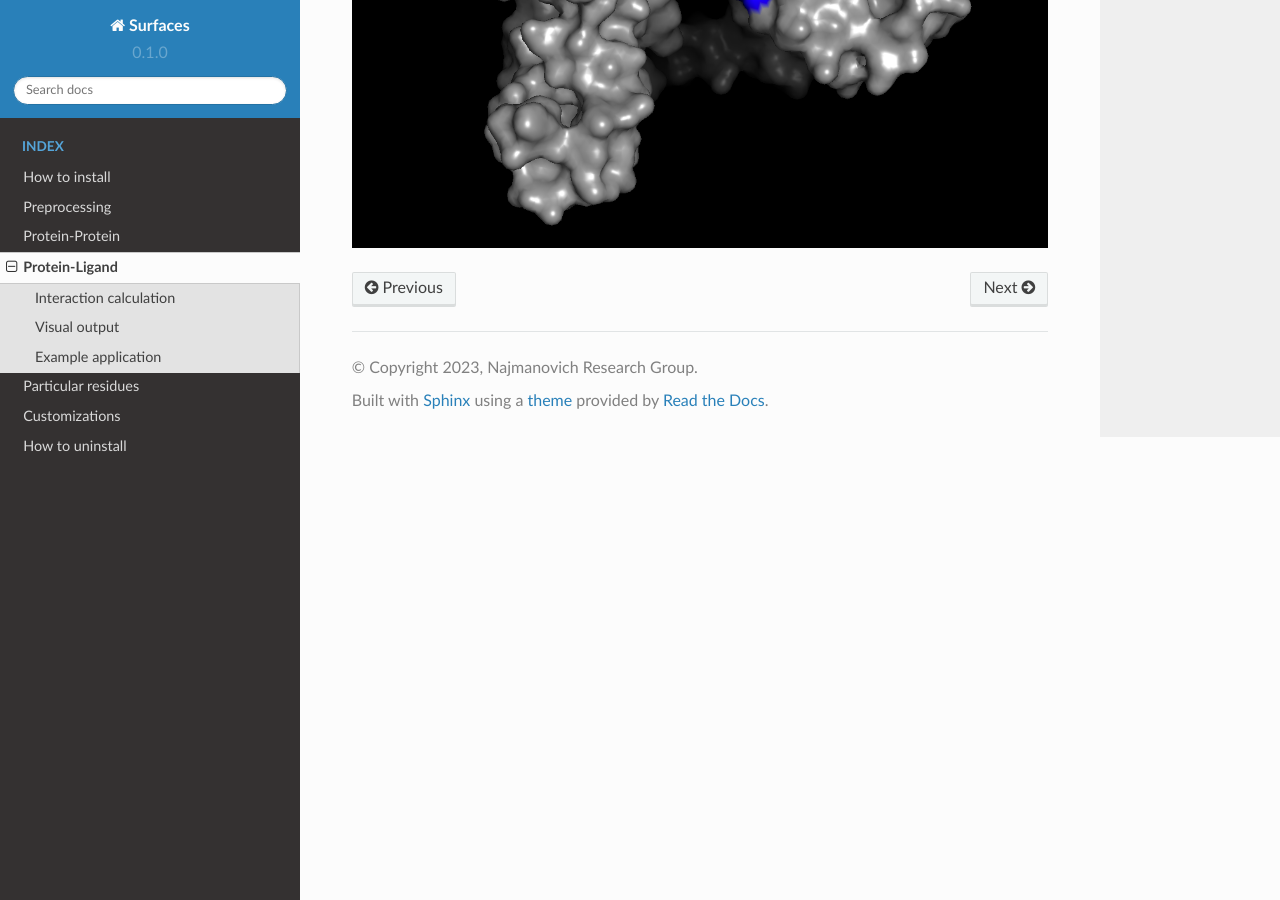
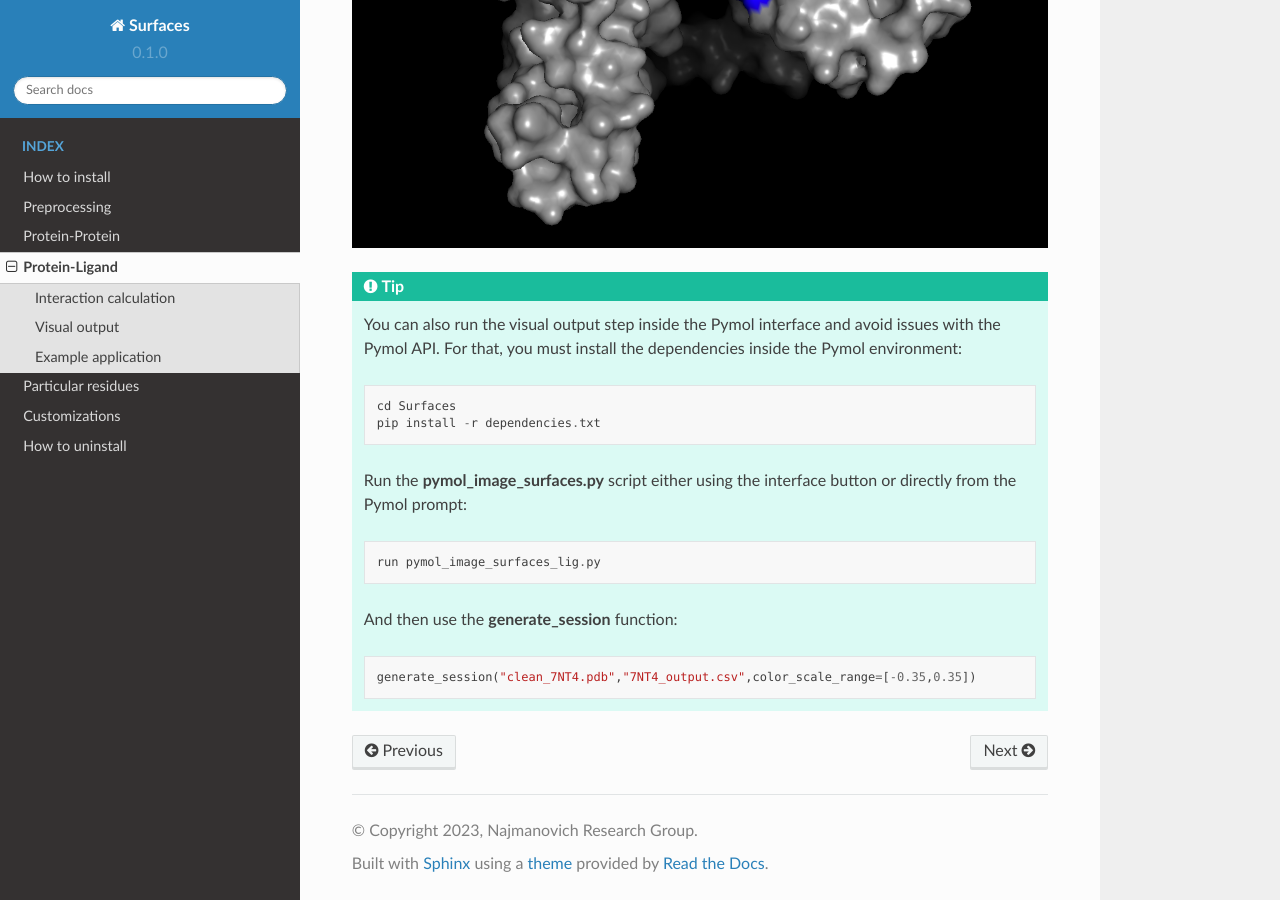
Before and after one commit to nataliateruel/Surfaces_tutorial, a Sphinx documentation site: the page built from docs/source/Protein-ligand.rst, in a window 1280 px wide and 900 px high, scrolled down 3561 px. Built offline with Sphinx 7.4.7 and the Read the Docs theme 2.0.0, drawn with Linux system fonts in a browser that asks for light colours.

Commit message:
Update Protein-ligand.rst
Update pymol scripts

```diff
--- a/docs/source/Protein-ligand.rst
+++ b/docs/source/Protein-ligand.rst
@@ -67,3 +67,18 @@
 
 .. image:: ./images/Visual_protein-ligand.png
   :width: 750
+
+.. tip::
+
+      You can also run the visual output step inside the Pymol interface and avoid issues with the Pymol API. For that, you must install the dependencies inside the Pymol environment::
+
+	 cd Surfaces
+	 pip install -r dependencies.txt
+
+      Run the **pymol_image_surfaces.py** script either using the interface button or directly from the Pymol prompt::
+
+       run pymol_image_surfaces_lig.py
+
+      And then use the **generate_session** function::
+
+       generate_session("clean_7NT4.pdb","7NT4_output.csv",color_scale_range=[-0.35,0.35])
```
